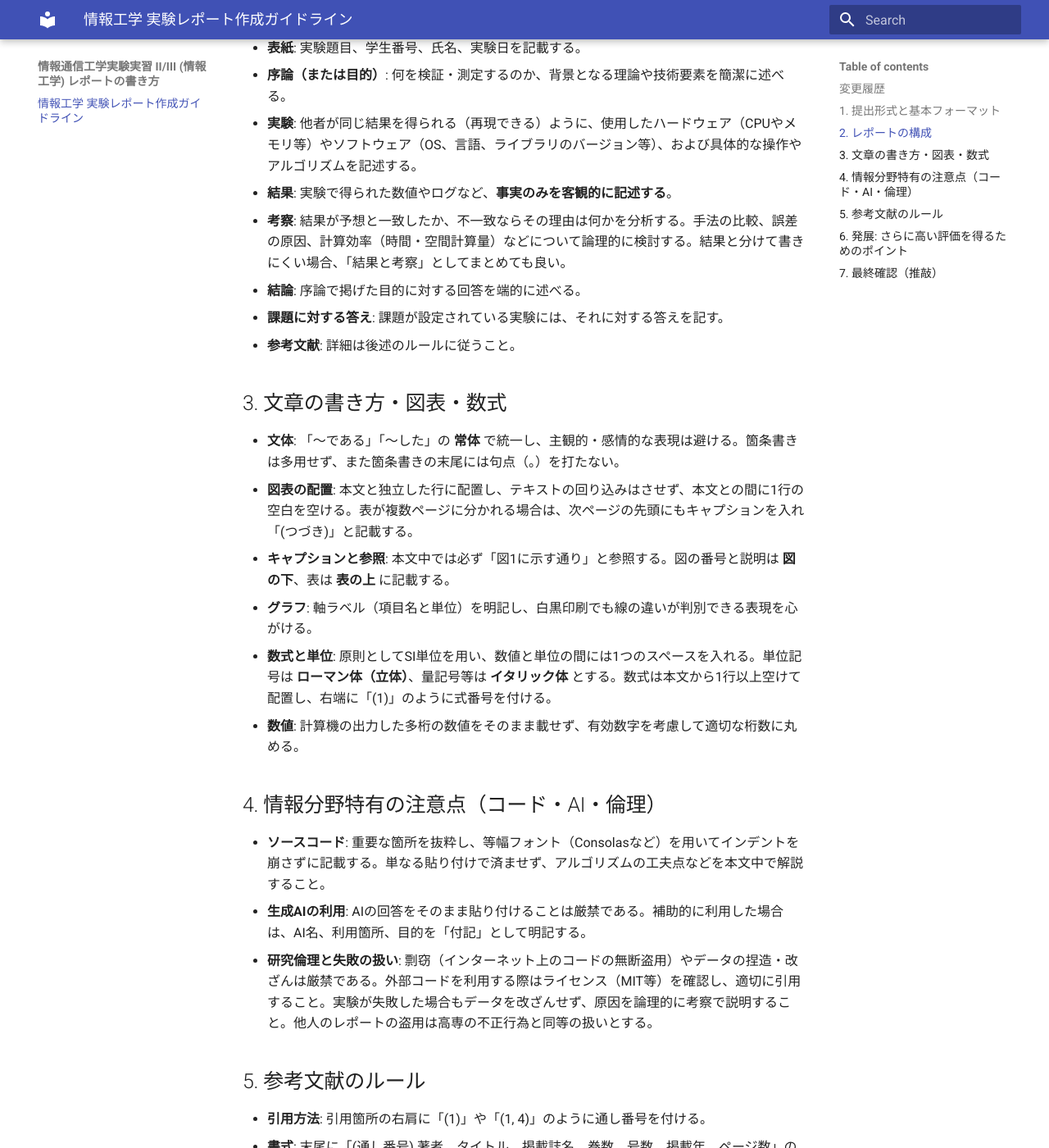
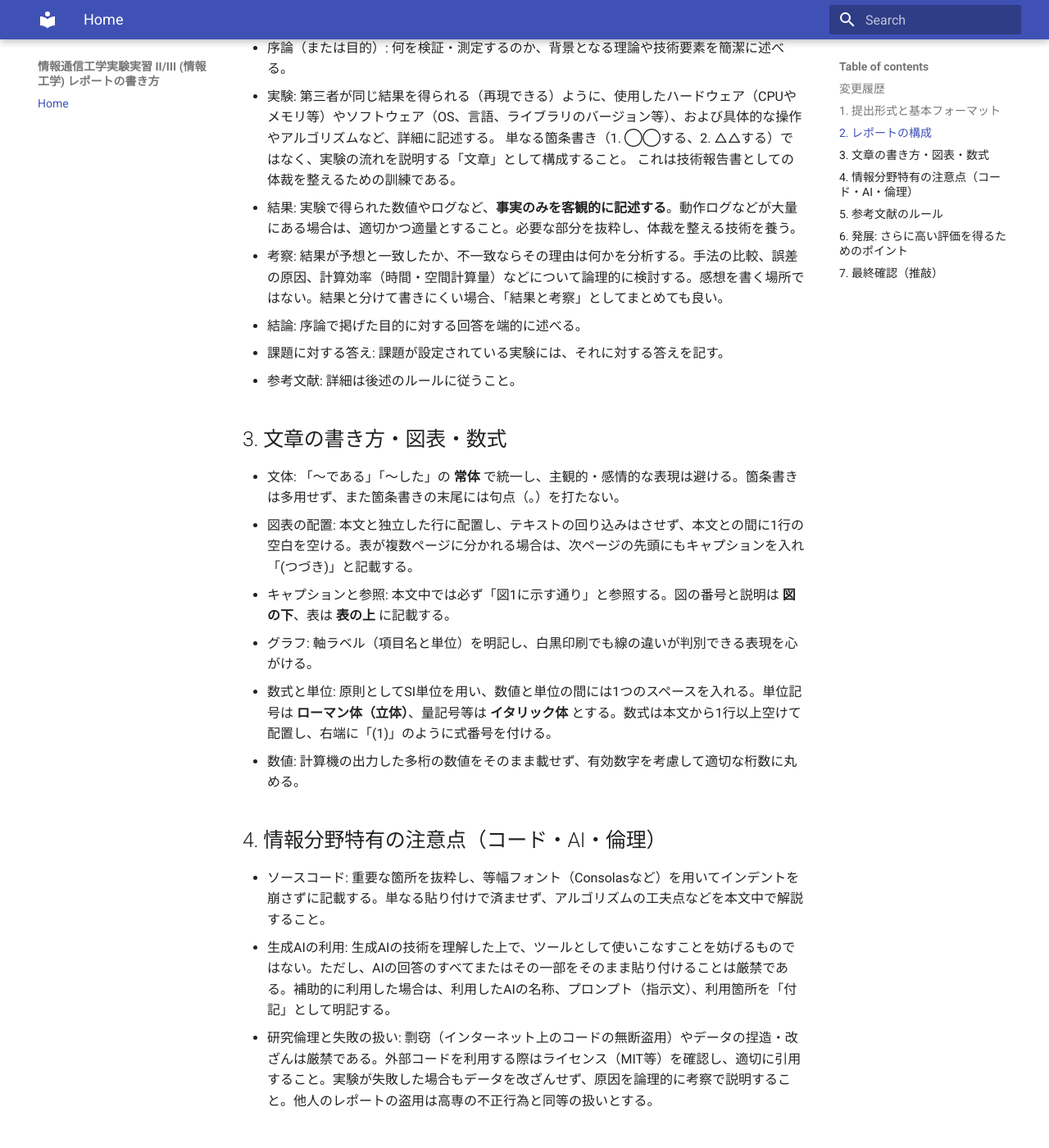
Before and after one commit to hiracchi/metro-cit-guideline-for-report-writing, an MkDocs documentation site: the page built from docs/index.md, in a window 1280 px wide and 1400 px high, scrolled down 804 px. Shown: the whole window at 82% size. Built offline with MkDocs 1.6.1 and Material for MkDocs 9.7.7, drawn with Linux system fonts in a browser that asks for light colours; some of the changed text lies outside the part shown.

Commit message:
docs: レポート執筆ガイドを拡充しMkDocsナビと開発用スクリプトを追加
- ガイド本文を全面的に加筆し、各章の記述を明確化
- 箇条書きの構造・表記を整理して可読性を改善
- 生成AI利用・実験記述・提出時注意点の説明を強化
- mkdocs.yml に nav 設定を追加
- ローカル確認用の serve.sh を新規追加（localhost:8001）

```diff
--- a/docs/index.md
+++ b/docs/index.md
@@ -2,62 +2,90 @@
 
 ## 変更履歴
 
-| 版 | 日付 | 内容 |
-| --- | --- | --- |
+| 版  | 日付       | 内容     |
+| --- | ---------- | -------- |
 | 1.0 | 2026-04-10 | 初版作成 |
 
 ## 1. 提出形式と基本フォーマット
 
-- **ファイル形式と命名**: レポートは **PDF形式** で提出し、ファイル名は「**実験題目_学生番号_氏名.pdf**」とすること。
-- レポート本文はMicrosoft WordまたはGoogle Docs、TeXなどの文書作成ソフトウェアを使用すること。手書きの紙面をスキャンしたものを提出しないこと。
-- **用紙とレイアウト**: A4片面印刷とし、上下左右に20mmの余白を設けた **1段組み** で執筆する。行間はシングルスペース（1ページあたり約40行）とする。
-- **フォント指定**: 和文は **明朝体**、英数文字は **Serif系**（CenturyやTimes New Romanなど）を使用する。
-- **文字サイズ**: 表題は14pt、英題は12pt、学生番号・氏名等は12pt、本文は10.5pt、キャプション（図表の説明）は9ptとする。
+- ファイル形式と命名:
+  レポートは **PDF形式** で提出し、ファイル名は「**実験題目_学生番号_氏名.pdf**」とすること。レポート本文はMicrosoft WordまたはGoogle Docs、TeXなどの文書作成ソフトウェアを使用すること。手書きの紙面をスキャンしたものを提出しないこと。
+- 用紙とレイアウト:
+  A4片面印刷とし、上下左右に20mmの余白を設けた **1段組み** で執筆する。行間はシングルスペース（1ページあたり約40行）とする。
+- フォント指定:
+  和文は **明朝体**、英数文字は **Serif系**（CenturyやTimes New Romanなど）を使用する。
+- 文字サイズ:
+  表題は14pt、英題は12pt、学生番号・氏名等は12pt、本文は10.5pt、キャプション（図表の説明）は9ptとする。
 
 ## 2. レポートの構成
 
 レポートは、以下の要素を順に含めて論理的に構成すること。
 
-- **表紙**: 実験題目、学生番号、氏名、実験日を記載する。
-- **序論（または目的）**: 何を検証・測定するのか、背景となる理論や技術要素を簡潔に述べる。
-- **実験**: 他者が同じ結果を得られる（再現できる）ように、使用したハードウェア（CPUやメモリ等）やソフトウェア（OS、言語、ライブラリのバージョン等）、および具体的な操作やアルゴリズムを記述する。
-- **結果**: 実験で得られた数値やログなど、**事実のみを客観的に記述する**。
-- **考察**: 結果が予想と一致したか、不一致ならその理由は何かを分析する。手法の比較、誤差の原因、計算効率（時間・空間計算量）などについて論理的に検討する。結果と分けて書きにくい場合、「結果と考察」としてまとめても良い。
-- **結論**: 序論で掲げた目的に対する回答を端的に述べる。
-- **課題に対する答え**: 課題が設定されている実験には、それに対する答えを記す。
-- **参考文献**: 詳細は後述のルールに従うこと。
+- 表紙:
+  実験題目、学生番号、氏名、実験日を記載する。
+- 序論（または目的）:
+  何を検証・測定するのか、背景となる理論や技術要素を簡潔に述べる。
+- 実験:
+  第三者が同じ結果を得られる（再現できる）ように、使用したハードウェア（CPUやメモリ等）やソフトウェア（OS、言語、ライブラリのバージョン等）、および具体的な操作やアルゴリズムなど、詳細に記述する。
+  単なる箇条書き（1. ◯◯する、2. △△する）ではなく、実験の流れを説明する「文章」として構成すること。
+  これは技術報告書としての体裁を整えるための訓練である。
+- 結果:
+  実験で得られた数値やログなど、**事実のみを客観的に記述する**。動作ログなどが大量にある場合は、適切かつ適量とすること。必要な部分を抜粋し、体裁を整える技術を養う。
+- 考察:
+  結果が予想と一致したか、不一致ならその理由は何かを分析する。手法の比較、誤差の原因、計算効率（時間・空間計算量）などについて論理的に検討する。感想を書く場所ではない。結果と分けて書きにくい場合、「結果と考察」としてまとめても良い。
+- 結論:
+  序論で掲げた目的に対する回答を端的に述べる。
+- 課題に対する答え:
+  課題が設定されている実験には、それに対する答えを記す。
+- 参考文献:
+  詳細は後述のルールに従うこと。
 
 ## 3. 文章の書き方・図表・数式
 
-- **文体**: 「〜である」「〜した」の **常体** で統一し、主観的・感情的な表現は避ける。箇条書きは多用せず、また箇条書きの末尾には句点（。）を打たない。
-- **図表の配置**: 本文と独立した行に配置し、テキストの回り込みはさせず、本文との間に1行の空白を空ける。表が複数ページに分かれる場合は、次ページの先頭にもキャプションを入れ「(つづき)」と記載する。
-- **キャプションと参照**: 本文中では必ず「図1に示す通り」と参照する。図の番号と説明は **図の下**、表は **表の上** に記載する。
-- **グラフ**: 軸ラベル（項目名と単位）を明記し、白黒印刷でも線の違いが判別できる表現を心がける。
-- **数式と単位**: 原則としてSI単位を用い、数値と単位の間には1つのスペースを入れる。単位記号は **ローマン体（立体）**、量記号等は **イタリック体** とする。数式は本文から1行以上空けて配置し、右端に「(1)」のように式番号を付ける。
-- **数値**: 計算機の出力した多桁の数値をそのまま載せず、有効数字を考慮して適切な桁数に丸める。
+- 文体:
+  「〜である」「〜した」の **常体** で統一し、主観的・感情的な表現は避ける。箇条書きは多用せず、また箇条書きの末尾には句点（。）を打たない。
+- 図表の配置:
+  本文と独立した行に配置し、テキストの回り込みはさせず、本文との間に1行の空白を空ける。表が複数ページに分かれる場合は、次ページの先頭にもキャプションを入れ「(つづき)」と記載する。
+- キャプションと参照:
+  本文中では必ず「図1に示す通り」と参照する。図の番号と説明は **図の下**、表は **表の上** に記載する。
+- グラフ:
+  軸ラベル（項目名と単位）を明記し、白黒印刷でも線の違いが判別できる表現を心がける。
+- 数式と単位:
+  原則としてSI単位を用い、数値と単位の間には1つのスペースを入れる。単位記号は **ローマン体（立体）**、量記号等は **イタリック体** とする。数式は本文から1行以上空けて配置し、右端に「(1)」のように式番号を付ける。
+- 数値:
+  計算機の出力した多桁の数値をそのまま載せず、有効数字を考慮して適切な桁数に丸める。
 
 ## 4. 情報分野特有の注意点（コード・AI・倫理）
 
-- **ソースコード**: 重要な箇所を抜粋し、等幅フォント（Consolasなど）を用いてインデントを崩さずに記載する。単なる貼り付けで済ませず、アルゴリズムの工夫点などを本文中で解説すること。
-- **生成AIの利用**: AIの回答をそのまま貼り付けることは厳禁である。補助的に利用した場合は、AI名、利用箇所、目的を「付記」として明記する。
-- **研究倫理と失敗の扱い**: 剽窃（インターネット上のコードの無断盗用）やデータの捏造・改ざんは厳禁である。外部コードを利用する際はライセンス（MIT等）を確認し、適切に引用すること。実験が失敗した場合もデータを改ざんせず、原因を論理的に考察で説明すること。他人のレポートの盗用は高専の不正行為と同等の扱いとする。
+- ソースコード:
+  重要な箇所を抜粋し、等幅フォント（Consolasなど）を用いてインデントを崩さずに記載する。単なる貼り付けで済ませず、アルゴリズムの工夫点などを本文中で解説すること。
+- 生成AIの利用:
+  生成AIの技術を理解した上で、ツールとして使いこなすことを妨げるものではない。ただし、AIの回答のすべてまたはその一部をそのまま貼り付けることは厳禁である。補助的に利用した場合は、利用したAIの名称、プロンプト（指示文）、利用箇所を「付記」として明記する。
+- 研究倫理と失敗の扱い:
+  剽窃（インターネット上のコードの無断盗用）やデータの捏造・改ざんは厳禁である。外部コードを利用する際はライセンス（MIT等）を確認し、適切に引用すること。実験が失敗した場合もデータを改ざんせず、原因を論理的に考察で説明すること。他人のレポートの盗用は高専の不正行為と同等の扱いとする。
 
 ## 5. 参考文献のルール
 
-- **引用方法**: 引用箇所の右肩に「(1)」や「(1, 4)」のように通し番号を付ける。
-- **書式**: 末尾に「(通し番号) 著者、タイトル、掲載誌名、巻数、号数、掲載年、ページ数」の順でまとめる。
-    - 書籍の場合: 著者名, 『書名』, 出版社, 出版年。
-    - Webサイトの場合: 著者/組織名, "ページタイトル", URL, (参照日: 202X-XX-XX)。URLだけを貼るのは不適切である。
-- **注意**: 学内限定の「実験指導書」は参考文献に含めないこと。
+- 引用方法:
+  引用箇所の右肩に「(1)」や「(1, 4)」のように通し番号を付ける。
+- 書式:
+  末尾に「(通し番号) 著者、タイトル、掲載誌名、巻数、号数、掲載年、ページ数」の順でまとめる。
+  - 書籍の場合: 著者名, 『書名』, 出版社, 出版年。
+  - Webサイトの場合: 著者/組織名, "ページタイトル", URL, (参照日: 202X-XX-XX)。URLだけを貼るのは不適切である。
+- 注意:
+  学内限定の「実験指導書」は参考文献に含めないこと。
 
 ## 6. 発展: さらに高い評価を得るためのポイント
 
 将来の論文執筆等を見据え、以下を取り入れることを推奨する。
 
-- **概要（Abstract）の導入**: レポート冒頭に、300字程度で「何をして何が分かったか」の要約を記載する。
-- **図表の独立性確保**: 「本文を読まなくても、図表とキャプションだけで内容が概ね理解できる」よう、説明を詳しく記述する。
-- **今後の展望（Future Work）**: 「今回の条件では検証できていないこと」「今後は△△を試す必要がある」といった限界と展望を記述し、誠実な科学的態度を示す。
+- 概要（Abstract）の導入:
+  レポート冒頭に、300字程度で「何をして何が分かったか」の要約を記載する。
+- 図表の独立性確保:
+  「本文を読まなくても、図表とキャプションだけで内容が概ね理解できる」よう、説明を詳しく記述する。
+- 今後の展望（Future Work）:
+  「今回の条件では検証できていないこと」「今後は△△を試す必要がある」といった限界と展望を記述し、誠実な科学的態度を示す。
 
 ## 7. 最終確認（推敲）
 
-提出前に、図表や数式の番号が本文の説明とズレていないか、誤字脱字がないか、指定されたPDF形式・ファイル名になっているかを必ず確認すること。
+提出前に、図表や数式の番号が本文の説明とズレていないか、誤字脱字がないか、指定されたPDF形式・ファイル名になっているかを必ず確認すること。google classroomで提出する場合は送信（提出）ボタンをクリックすることを忘れないこと。
--- a/mkdocs.yml
+++ b/mkdocs.yml
@@ -1,6 +1,9 @@
 site_name: 情報通信工学実験実習 II/III (情報工学) レポートの書き方
 # theme: readthedocs
 theme: material
+
+nav:
+  - Home: index.md
 
 plugins:
   - search:
```
Also changed, not shown: 1 other file.
